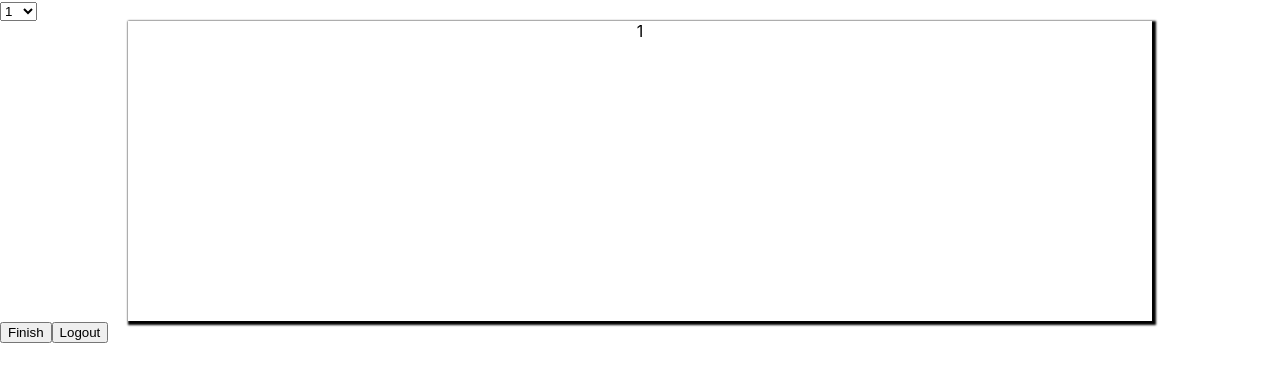
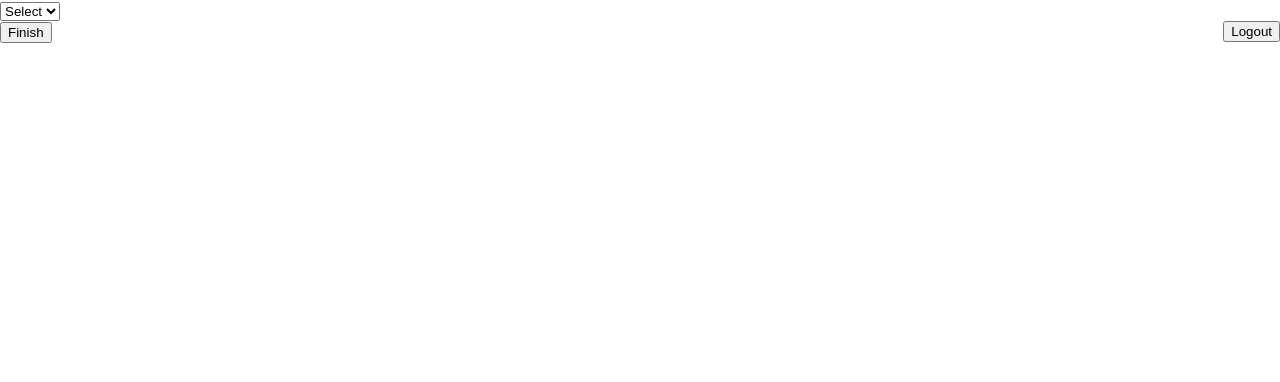
Before and after one commit to ronakruparel/sample-app, a React (Create React App) app: page / in a window 1280 px wide. Shown: the top 382 px of the page. Built offline with nearby package versions, Linux system fonts and the light colour scheme; sample sign-in values are in the browser's storage.

Commit message:
feat(app):added dynamic slides with numbers

```diff
--- a/src/components/DashboardComponent/index.js
+++ b/src/components/DashboardComponent/index.js
@@ -2,21 +2,38 @@ import React, { Fragment } from "react";
 import "./style.css";
 const DashboardComponent = ({
   handleDropdown,
-  selectedNumber,
+  currentSlide,
   handleFinish,
   showOptions,
   handleLogout,
-  carousel
+  carousel,
+  dots
 }) => {
   return (
     <Fragment>
       <div>
         <div>
-          <select onChange={handleDropdown}>{showOptions()}</select>
+          <select onChange={handleDropdown}>
+            <option selected="selected">Select</option>
+            {showOptions()}
+          </select>
         </div>
-        <div className="carousel">{carousel()}</div>
+        <button onClick={handleLogout} className="logout">
+          Logout
+        </button>
+        {currentSlide > 0 && (
+          <div className="carousel">
+            {
+              <div>
+                {carousel()}
+                {currentSlide}
+              </div>
+            }
+            <div className="dotsWrappper">{dots()}</div>
+          </div>
+        )}
+
         <button onClick={handleFinish}>Finish</button>
-        <button onClick={handleLogout}>Logout</button>
       </div>
     </Fragment>
   );
--- a/src/components/DashboardComponent/style.css
+++ b/src/components/DashboardComponent/style.css
@@ -1,4 +1,5 @@
 .carousel {
+  position: relative;
   display: block;
   margin: 0 auto;
   width: 80%;
@@ -6,3 +7,22 @@
   box-shadow: 2px 2px 2px 2px;
   text-align: center;
 }
+.logout {
+  float: right;
+}
+
+.dotsWrappper {
+  position: absolute;
+  bottom: 10px;
+  align-items: center;
+}
+.dots {
+  cursor: pointer;
+  height: 15px;
+  width: 15px;
+  margin: 2px 2px;
+  background-color: #bbb;
+  border-radius: 50%;
+  display: inline-block;
+  transition: background-color 0.6s ease;
+}
--- a/src/containers/Dashboard/index.js
+++ b/src/containers/Dashboard/index.js
@@ -3,7 +3,8 @@ import { withRouter } from "react-router-dom";
 import { DashboardComponent } from "../../components";
 class Dashboard extends React.Component {
   state = {
-    selectedNumber: 1
+    selectedNumber: null,
+    currentSlide: 0
   };
 
   componentDidMount() {
@@ -29,7 +30,8 @@ class Dashboard extends React.Component {
       localStorage.setItem("selected", [data, e.target.value]);
     }
     this.setState({
-      selectedNumber: Number(e.target.value)
+      selectedNumber: Number(e.target.value),
+      currentSlide: 1
     });
   };
 
@@ -45,19 +47,40 @@ class Dashboard extends React.Component {
   carousel = () => {
     let slides = [];
     for (let i = 1; i <= this.state.selectedNumber; i++) {
-      slides.push(<div key={i}>{i}</div>);
+      slides.push(<div key={i}></div>);
     }
     return slides;
+  };
+
+  handleDotClick = slide => {
+    this.setState({
+      currentSlide: slide
+    });
+  };
+
+  dots = () => {
+    let dots = [];
+    for (let i = 1; i <= this.state.selectedNumber; i++) {
+      dots.push(
+        <span
+          onClick={() => this.handleDotClick(i)}
+          className="dots"
+          key={i}
+        ></span>
+      );
+    }
+    return dots;
   };
   render() {
     return (
       <DashboardComponent
         handleDropdown={this.handleDropdown}
         handleFinish={this.handleFinish}
-        selectedNumber={this.state.selectedNumber}
+        currentSlide={this.state.currentSlide}
         showOptions={this.showOptions}
         handleLogout={this.handleLogout}
         carousel={this.carousel}
+        dots={this.dots}
       />
     );
   }
```
